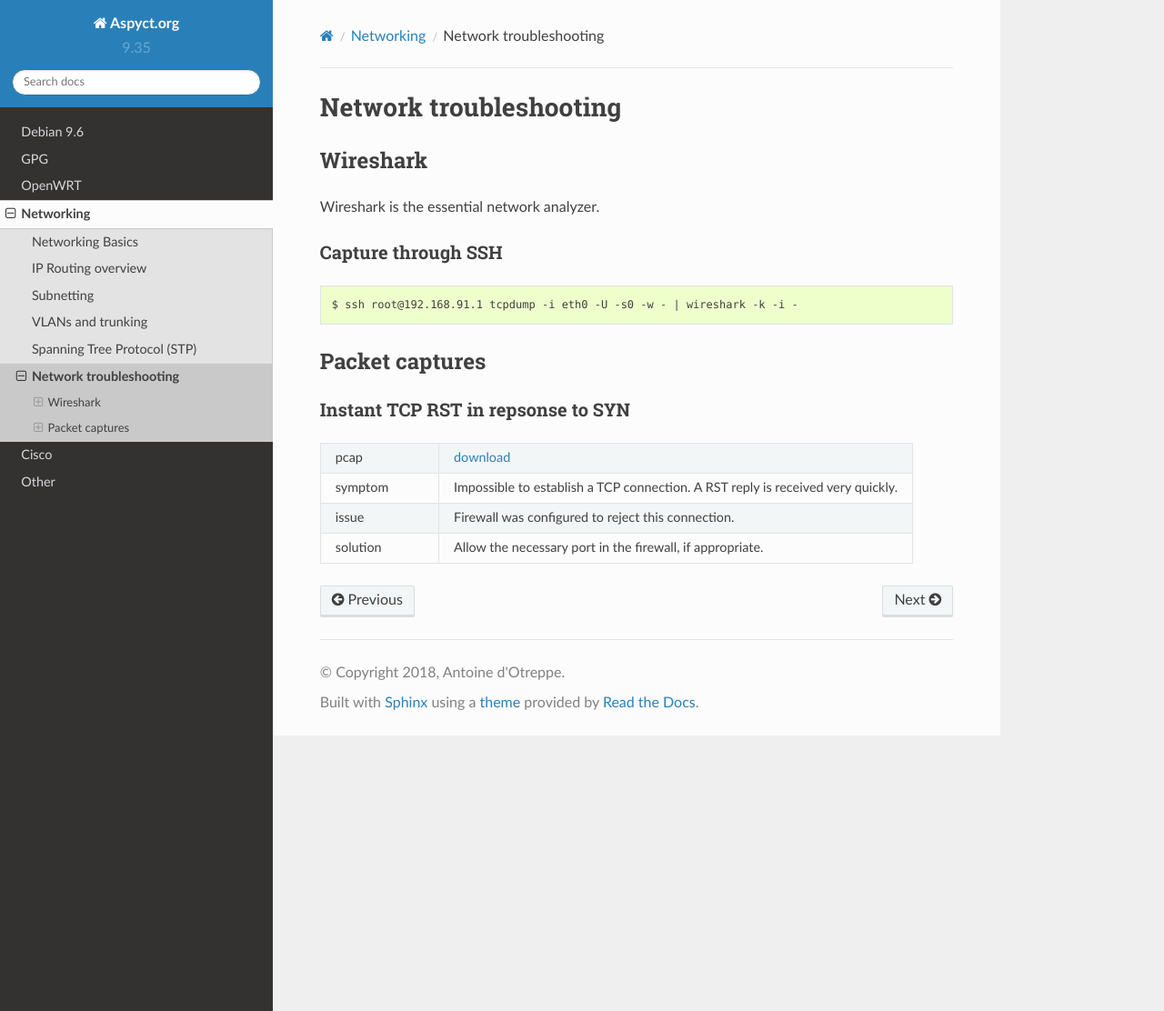
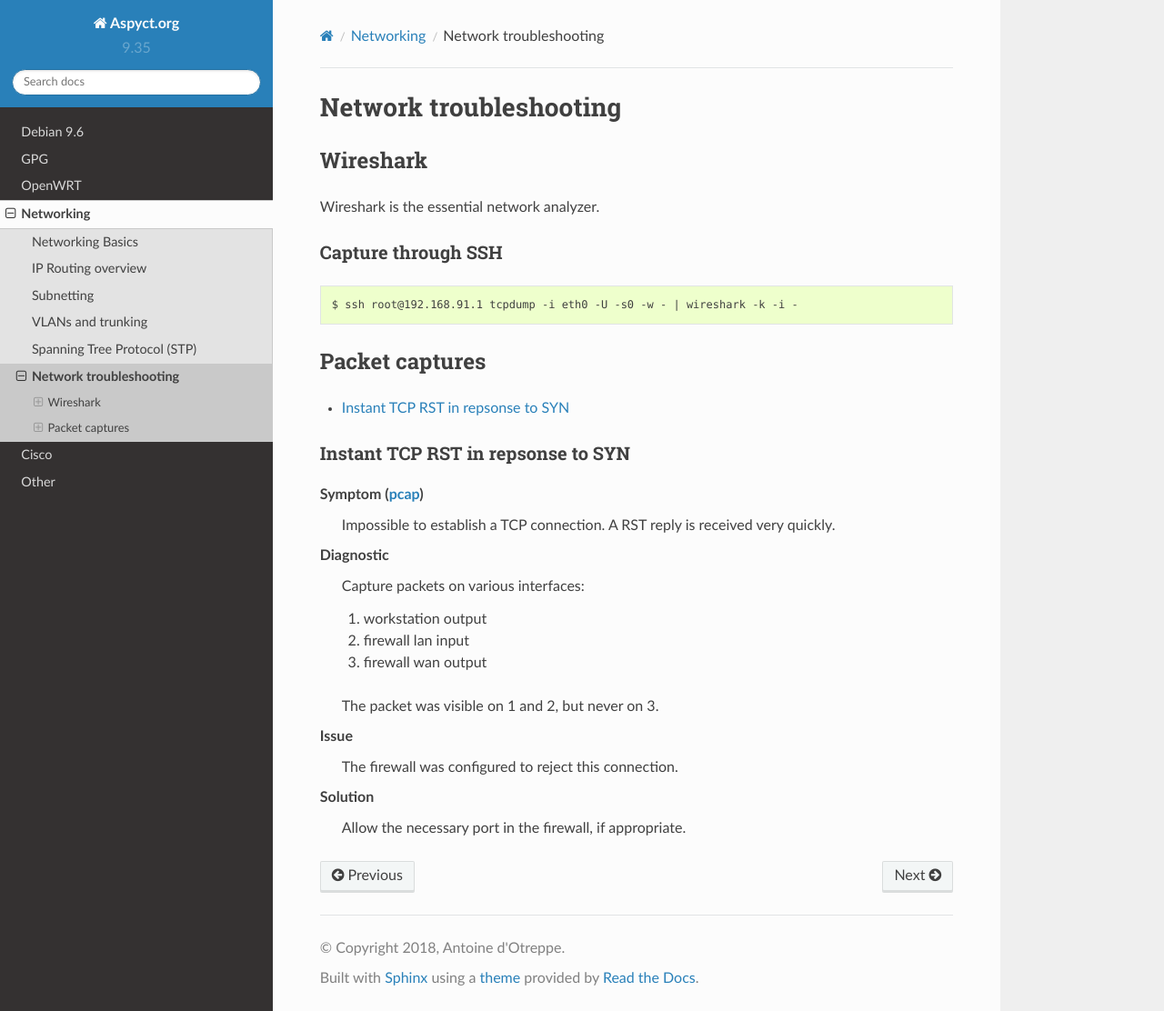
Before and after one commit to aspyct/site-source, a Sphinx documentation site: the page built from source/networking/troubleshooting.rst, in a window 1280 px wide and 1112 px high. Shown: the whole window at 91% size. Built offline with Sphinx 7.4.7 and the Read the Docs theme 2.0.0, drawn with Linux system fonts in a browser that asks for light colours.

Commit message:
Reformatted the network troubleshooting section

```diff
--- a/source/networking/troubleshooting.rst
+++ b/source/networking/troubleshooting.rst
@@ -18,15 +18,26 @@ Capture through SSH
 Packet captures
 ---------------
 
+.. contents::
+   :local:
+
 Instant TCP RST in repsonse to SYN
 ~~~~~~~~~~~~~~~~~~~~~~~~~~~~~~~~~~
 
-.. table::
-   :widths: 20, 80
+Symptom (`pcap </networking/troubleshooting/firewall-tcp-rst.pcapng>`_)
+    Impossible to establish a TCP connection. A RST reply is received very quickly.
 
-   ======== ===============================================================================
-   pcap     `download </networking/troubleshooting/firewall-tcp-rst.pcapng>`_
-   symptom  Impossible to establish a TCP connection. A RST reply is received very quickly.
-   issue    Firewall was configured to reject this connection.
-   solution Allow the necessary port in the firewall, if appropriate.
-   ======== ===============================================================================
+Diagnostic
+    Capture packets on various interfaces:
+
+    1. workstation output
+    2. firewall lan input
+    3. firewall wan output
+
+    The packet was visible on 1 and 2, but never on 3.
+
+Issue
+    The firewall was configured to reject this connection.
+
+Solution
+    Allow the necessary port in the firewall, if appropriate.
```
